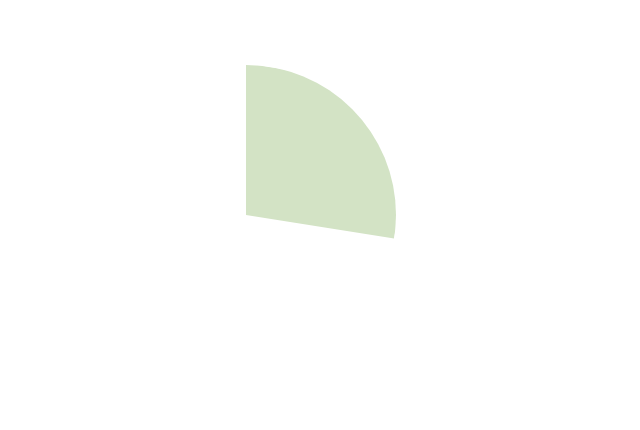
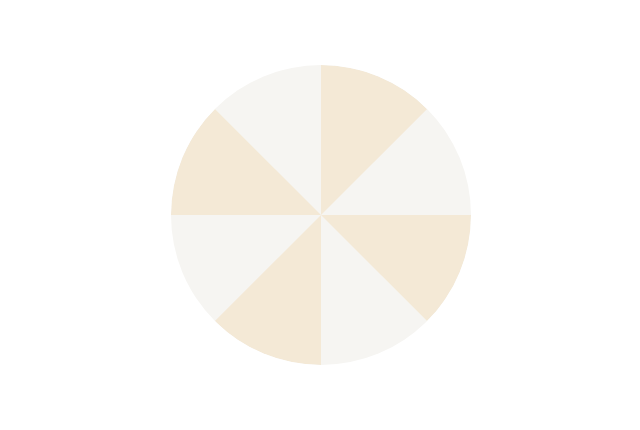
Before and after one commit to ryanZiegler/yjdraft, a plain HTML site: page animation/gsap/prizeWheel/index.html in a window 1280 px wide. Shown: the part 185-615 px from the top of the page, without its empty margins (319-959 px from the left). Drawn offline with Linux system fonts and the light colour scheme.

Commit message:
feat(animation): modefied prizeWheel

```diff
--- a/animation/gsap/prizeWheel/index.html
+++ b/animation/gsap/prizeWheel/index.html
@@ -27,29 +27,53 @@
         position: absolute;
         top: 50%;
         left: 50%;
-        transform: translate(-50%, -50%);
-        /* clip-path: circle(); */
+        margin-top: -150px;
+        margin-left: -150px;
+        clip-path: circle();
         /* background: linear-gradient(0deg, #F1EAD9 50%, black 50%); */
-        /* background: #F1EAD9; */
+        background: #F6F5F2;
+        /* transform: rotate(22.5deg); */
+    }
+    .start-rotate {
+        transition: transform 1.5s ease-in;
+        transform: rotate(360deg) !important;
+        animation: start_rotate .8s linear 1.5s infinite forwards;
+    }
+    @keyframes start_rotate {
+        0% {
+            transform: rotate(0deg);
+            -webkit-transform: rotate(0deg);
+        }100% {
+            transform: rotate(360deg);
+            -webkit-transform: rotate(360deg);
+        }
     }
     .wheel {
-        width: 150px;
-        height: 300px;
+        width: 50%;
+        height: 100%;
         position: absolute;
-        top: 50%;
+        top: 0;
         left: 50%;
         background: transparent;
         border-radius: 0 150px 150px 0;
         overflow: hidden;
         transform-origin: left center;
-        transform: translate(-50%, -50%) rotate(0deg);
     }
     .inner {
-        width: 150px;
-        height: 300px;
-        background: #D3E3C5;
+        width: 100%;
+        height: 100%;
+        background: #F4E9D6;
         transform-origin: right center;
-        transform: translate(-100%, 0) rotate(99deg);
+        transform: translate(-100%, 0) rotate(45deg);
+    }
+    .wheel2 {
+        transform: rotate(90deg);
+    }
+    .wheel3 {
+        transform: rotate(180deg);
+    }
+    .wheel4 {
+        transform: rotate(270deg);
     }
     </style>
 </head>
@@ -59,7 +83,32 @@
             <div class="wheel">
                 <div class="inner"></div>
             </div>
+            <div class="wheel wheel2">
+                <div class="inner"></div>
+            </div>
+            <div class="wheel wheel3">
+                <div class="inner"></div>
+            </div>
+            <div class="wheel wheel4">
+                <div class="inner"></div>
+            </div>
         </div>
     </div>
+    <script>
+        const wheelBox = document.querySelector('.container');
+        // debugger;
+        const start = function() {
+            wheelBox.classList.add('start-rotate');
+            // 利用setTimeout模拟异步请求
+            setTimeout(function() {
+                console.log('抽中250');
+                wheelBox.classList.remove('start-rotate');
+                wheelBox.removeEventListener('click', start);
+                wheelBox.style.animation = '';
+                // wheelBox.style.animation = '';
+            }, 10 * 1000);
+        }
+        wheelBox.addEventListener('click', start);
+    </script>
 </body>
 </html>
```
